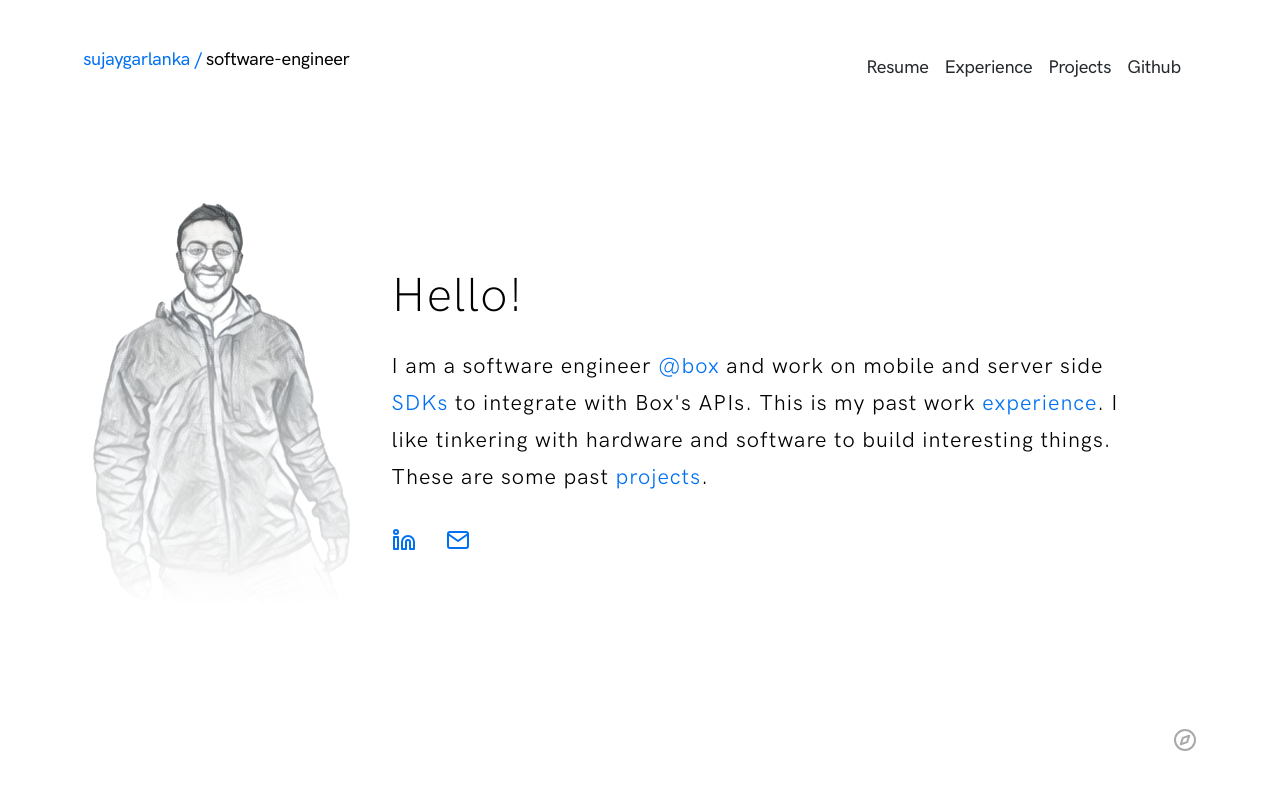
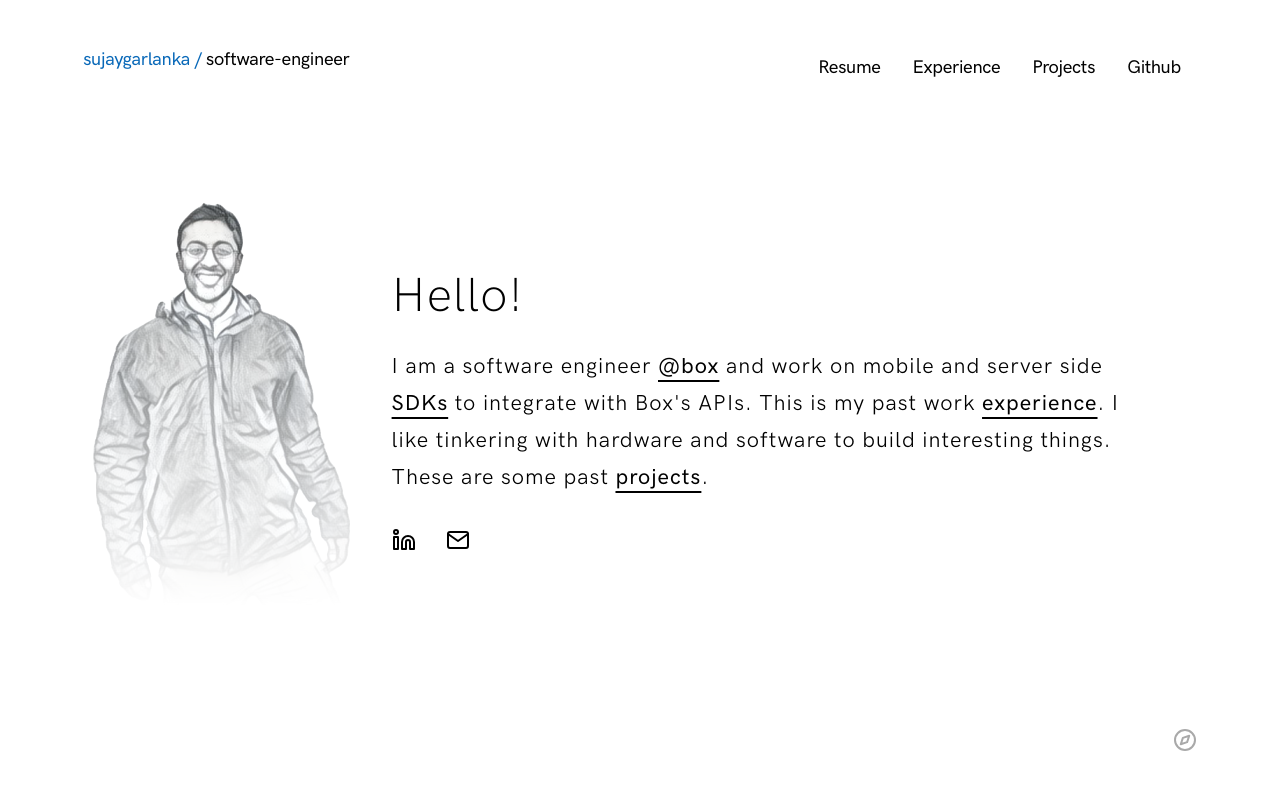
Before and after one commit to sujaygarlanka/sujaygarlanka, a PHP site: page / in a window 1280 px wide. Run offline with PHP 8.4, Linux system fonts and the light colour scheme.

Commit message:
make website even more minimalist

```diff
--- a/css/gh-code.css
+++ b/css/gh-code.css
@@ -93,7 +93,7 @@ pre[class*="language-"] {
 .token.keyword,
 .token.attr-name,
 .language-autohotkey .token.selector {
-	color: #00a4db;
+	color: #0868B8;
 }
 
 .token.function,
--- a/css/styles.css
+++ b/css/styles.css
@@ -8,11 +8,24 @@
 
   /* Work for custom website and markdown*/
   --font-family: HKGroteskPro, sans-serif;
-  --primary-color: #24292e;
-  --accent-color: #0170F2;
+  --primary-color: #000;
+  --accent-color: #0868B8;
 
   /* Geist UI */
   --font-sans: var(--font-family);
+}
+
+a {
+  font-weight: 500;
+  color: black;
+  text-decoration: underline;
+  text-decoration-color: black;
+  text-decoration-thickness: .1em;
+  text-underline-offset: .3em;
+}
+
+a:hover {
+  color: var(--accent-color)
 }
 
 a.primary {
@@ -27,6 +40,7 @@ a.primary:hover {
 }
 
 a.gray {
+  text-decoration: none;
   font-family: SFMono-Regular, Consolas, Liberation Mono, Menlo, monospace !important;
   font-size: 15px;
   color: #a9a9a9;
@@ -48,10 +62,6 @@ a.gray:hover {
   padding-left: clamp(2rem, 6.5vw, 6.5vw);
 }
 
-.nav .nav-link {
-  padding-left: 0px;
-}
-
 .nav .nav-link.active {
   background-color: transparent;
   color: var(--accent-color);
@@ -66,6 +76,10 @@ a.gray:hover {
 h4.smaller {
   font-size: 1.15rem;
   font-weight: 500;
+}
+
+img {
+  border-radius: 5px;
 }
 
 @font-face {
--- a/projects.html
+++ b/projects.html
@@ -78,8 +78,6 @@
                     <a id="receipt" class="nav-link pb-3" data-bs-toggle="pill"
                         data-bs-target="#receipt-content">Receipt
                         Database</a>
-                    <hr style="width: 17%">
-                    </hr>
                     <span class="text-muted py-3">HARDWARE</span>
                     <a id="drink" class="nav-link pb-3" data-bs-toggle="pill" data-bs-target="#drink-content">Drink
                         Machine</a>
--- a/resume.html
+++ b/resume.html
@@ -59,7 +59,7 @@
             width: 100%;
             height: 100%;
             transition: 0.3s;
-            border-bottom: solid 2px #57A6FF;
+            border-bottom: solid .1em var(--accent-color);
         }
 
         #annotation-layer > .linkAnnotation > a:hover {
```
Also changed, not shown: experience.html (+6 -6 lines).
